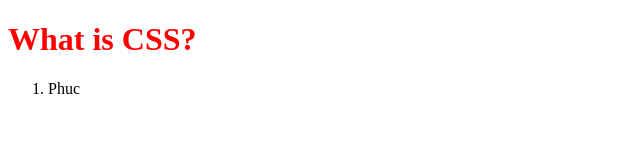
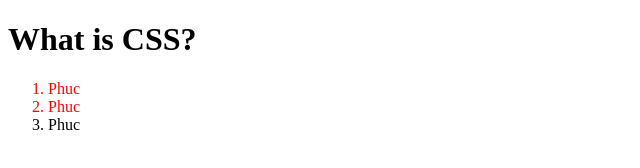
Before and after one commit to NHACTAOHOCBAI/HTML_CSS_F8, a plain HTML site: page F8_shop/index.html in a window 1280 px wide. Shown: the whole page, without its empty margins (0-640 px from the left). Drawn offline with Linux system fonts and the light colour scheme.

Commit message:
video 10 css selector

```diff
--- a/F8_shop/index.html
+++ b/F8_shop/index.html
@@ -4,7 +4,7 @@
 <head>
     <title>F8 - shop</title>
     <meta charset="utf-8">
-    <!-- <link rel="stylesheet" href="main.css"> -->
+    <link rel="stylesheet" href="main.css">
     <!-- <style>
         h1 {
             color: red;
@@ -14,8 +14,10 @@
 </head>
 
 <body>
-    <h1 style="color: red;font-size: 40;">What is CSS?</h1>
+    <h1>What is CSS?</h1>
     <ol>
+        <li id="heading1">Phuc</li>
+        <li class="headingClass">Phuc</li>
         <li>Phuc</li>
     </ol>
 </body>
--- a/F8_shop/main.css
+++ b/F8_shop/main.css
@@ -1,4 +1,9 @@
- h1 {
+ #heading1 {
      color: red;
      font-size: 40;
  }
+
+ .headingClass {
+     color: red;
+     font-size: 40;
+ }
```
